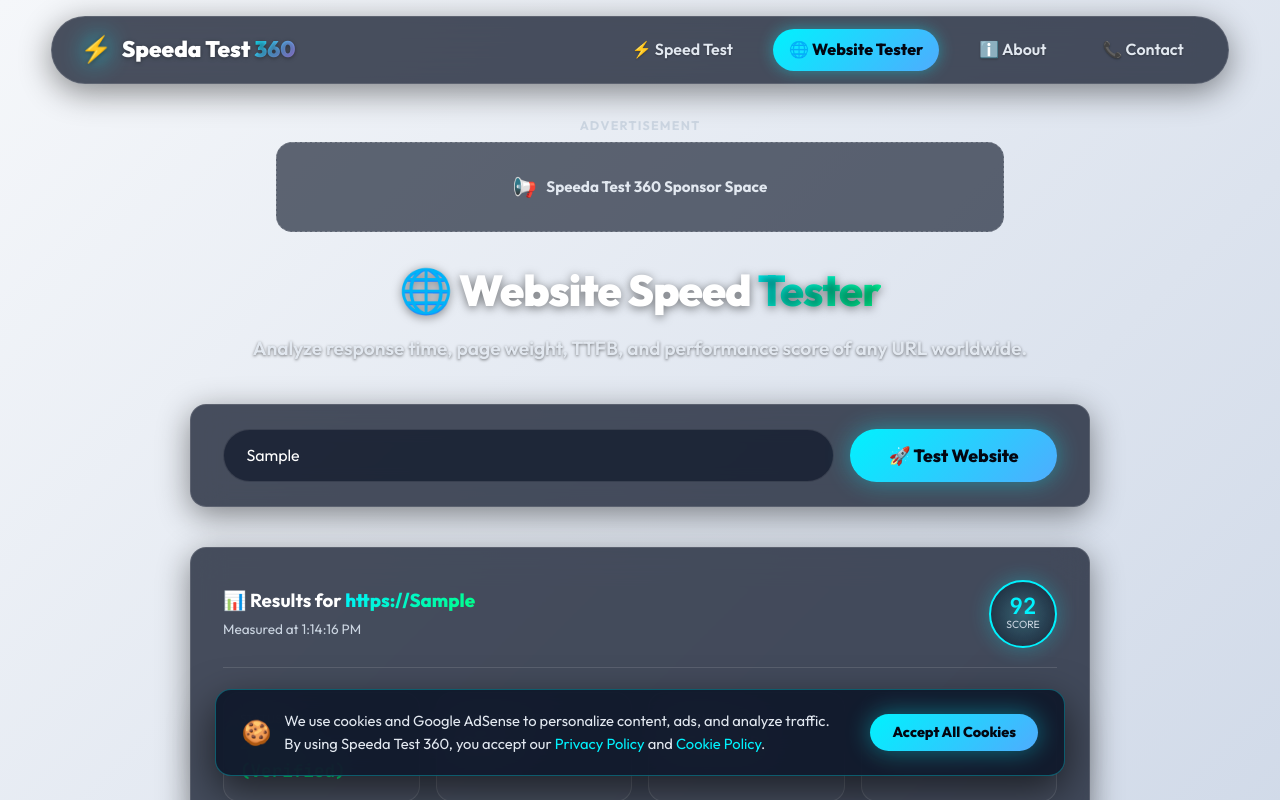
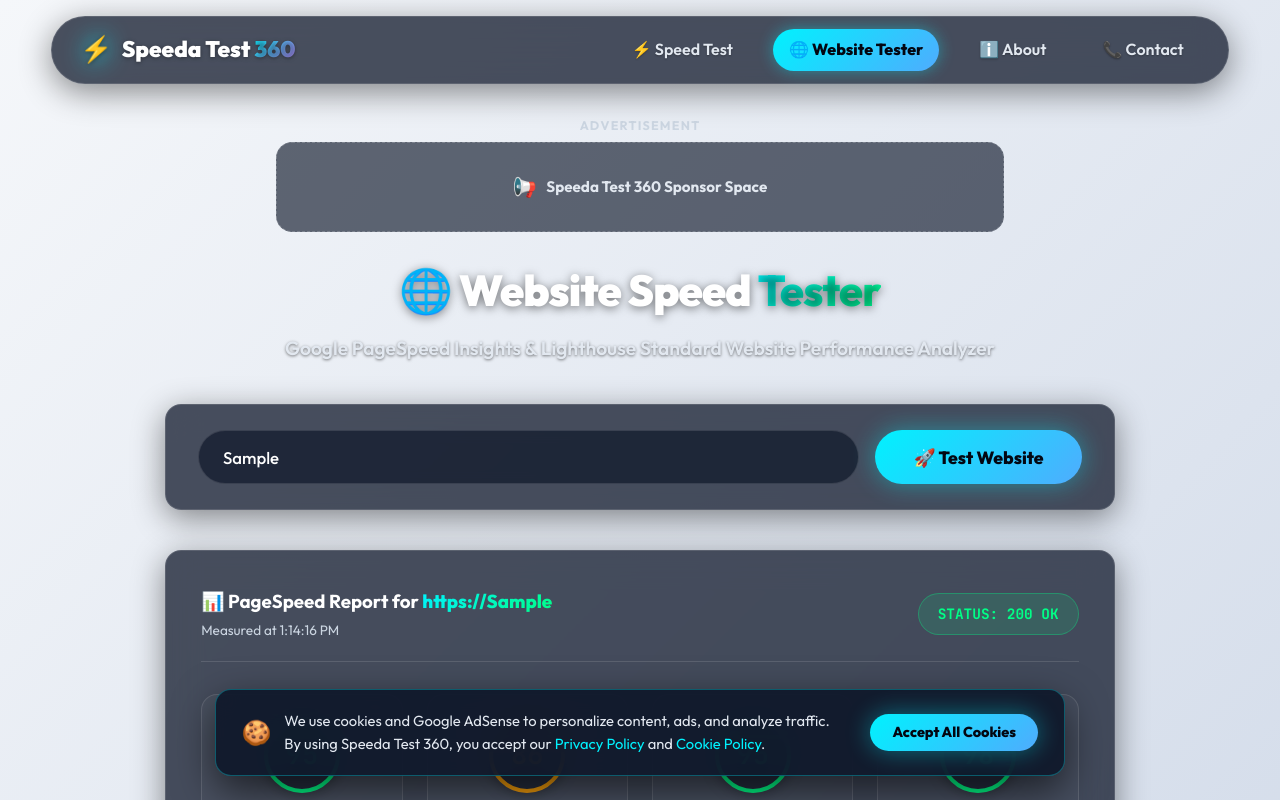
Before and after one commit to alirazabhatti36/speeda-test, a React (Vite) app in the folder frontend/: page /website-test in a window 1280 px wide. Both pictures are taken after typing "Sample" into the empty fields and a click on the button "🚀 Test Website". Shown: the top 800 px of the page. Built offline with nearby package versions, Linux system fonts and the light colour scheme; no server answers.

Commit message:
feat: Upgrade Website Speed Tester to Google PageSpeed Insights & Lighthouse standard with 4 Category Scores and Core Web Vitals

```diff
--- a/frontend/src/components/WebsiteTester.css
+++ b/frontend/src/components/WebsiteTester.css
@@ -1,11 +1,11 @@
 .website-tester-container {
   width: 100%;
-  max-width: 900px;
+  max-width: 950px;
   margin: 0 auto;
 }
 
 .tester-form {
-  padding: 1.5rem 2rem;
+  padding: 1.6rem 2rem;
   margin-bottom: 2.5rem;
 }
 
@@ -19,27 +19,29 @@
   background: rgba(15, 23, 42, 0.7);
   border: 1px solid var(--glass-border);
   border-radius: var(--radius-full);
-  padding: 0.9rem 1.4rem;
-  color: var(--text-main);
+  padding: 0.95rem 1.5rem;
+  color: #ffffff;
   font-family: var(--font-main);
-  font-size: 1rem;
+  font-size: 1.05rem;
+  font-weight: 500;
   outline: none;
   transition: border-color var(--transition-fast);
 }
 
 .url-input-field:focus {
   border-color: var(--primary-cyan);
-  box-shadow: 0 0 15px rgba(0, 242, 254, 0.2);
+  box-shadow: 0 0 18px rgba(0, 242, 254, 0.25);
 }
 
 .error-alert {
   margin-top: 1rem;
   color: var(--danger-red);
-  font-size: 0.9rem;
+  font-size: 0.95rem;
+  font-weight: 600;
 }
 
 .web-results-card {
-  padding: 2rem;
+  padding: 2.2rem;
   margin-bottom: 2.5rem;
 }
 
@@ -49,72 +51,114 @@
   justify-content: space-between;
   padding-bottom: 1.2rem;
   border-bottom: 1px solid var(--glass-border);
-  margin-bottom: 1.5rem;
+  margin-bottom: 2rem;
 }
 
 .timestamp-badge {
   font-size: 0.85rem;
   color: var(--text-dim);
+  display: block;
+  margin-top: 0.2rem;
 }
 
-.score-badge-circle {
-  width: 68px;
-  height: 68px;
-  border-radius: 50%;
-  background: radial-gradient(circle, rgba(0, 242, 254, 0.15) 0%, rgba(15, 23, 42, 0.8) 100%);
-  border: 2px solid var(--primary-cyan);
+.status-pill {
+  padding: 0.5rem 1.2rem;
+  border-radius: var(--radius-full);
+  background: rgba(0, 255, 135, 0.12);
+  border: 1px solid rgba(0, 255, 135, 0.3);
+  color: #00ff87;
+  font-size: 0.9rem;
+  font-weight: 800;
+}
+
+/* PageSpeed Insights 4 Category Rings */
+.category-scores-grid {
+  display: grid;
+  grid-template-columns: repeat(4, 1fr);
+  gap: 1.5rem;
+  margin-bottom: 2.5rem;
+}
+
+.cat-score-card {
   display: flex;
   flex-direction: column;
   align-items: center;
-  justify-content: center;
-  box-shadow: 0 0 20px rgba(0, 242, 254, 0.3);
+  background: rgba(255, 255, 255, 0.03);
+  border: 1px solid var(--glass-border);
+  border-radius: var(--radius-md);
+  padding: 1.4rem 1rem;
 }
 
-.score-num {
-  font-size: 1.4rem;
-  font-weight: 800;
-  color: var(--primary-cyan);
+.score-ring {
+  width: 76px;
+  height: 76px;
+  border-radius: 50%;
+  border: 4px solid #00ff87;
+  display: flex;
+  align-items: center;
+  justify-content: center;
+  margin-bottom: 0.8rem;
+  background: rgba(15, 23, 42, 0.6);
+  box-shadow: 0 0 15px rgba(0, 0, 0, 0.4);
+}
+
+.score-val {
+  font-size: 1.7rem;
+  font-weight: 900;
   line-height: 1;
 }
 
-.score-lbl {
-  font-size: 0.65rem;
-  color: var(--text-dim);
-  text-transform: uppercase;
+.cat-title {
+  font-size: 0.9rem;
+  font-weight: 700;
+  color: #ffffff;
 }
 
-.web-metrics-grid {
-  display: grid;
-  grid-template-columns: repeat(4, 1fr);
-  gap: 1rem;
-  margin-bottom: 2rem;
+/* Core Web Vitals */
+.cwv-section {
+  margin-bottom: 2.5rem;
 }
 
-.web-metric-card {
+.cwv-section h4 {
+  font-size: 1.1rem;
+  font-weight: 800;
+  color: #ffffff;
+  margin-bottom: 1.2rem;
+}
+
+.cwv-grid {
+  display: grid;
+  grid-template-columns: repeat(3, 1fr);
+  gap: 1.2rem;
+}
+
+.cwv-card {
   background: rgba(255, 255, 255, 0.03);
   border: 1px solid var(--glass-border);
   border-radius: var(--radius-md);
-  padding: 1rem;
-
+  padding: 1.1rem 1.4rem;
+  display: flex;
+  flex-direction: column;
+  gap: 0.3rem;
 }
 
-.wm-label {
-  display: block;
-  font-size: 0.75rem;
+.cwv-lbl {
+  font-size: 0.8rem;
   color: var(--text-dim);
-  text-transform: uppercase;
+  font-weight: 600;
 }
 
-.wm-val {
-  font-size: 1.1rem;
-  font-weight: 700;
-  color: var(--text-main);
+.cwv-val {
+  font-size: 1.4rem;
+  font-weight: 800;
 }
 
+/* Timings Breakdown */
 .timings-breakdown h4 {
-  font-size: 1rem;
-  font-weight: 700;
-  margin-bottom: 1rem;
+  font-size: 1.1rem;
+  font-weight: 800;
+  color: #ffffff;
+  margin-bottom: 1.2rem;
 }
 
 .phase-bars {
@@ -127,18 +171,37 @@
   display: flex;
   justify-content: space-between;
   background: rgba(255, 255, 255, 0.03);
-  padding: 0.8rem 1.2rem;
+  border: 1px solid var(--glass-border);
+  padding: 0.9rem 1.4rem;
   border-radius: var(--radius-sm);
-  font-size: 0.9rem;
+  font-size: 0.95rem;
   color: var(--text-muted);
+  font-weight: 600;
 }
 
-@media (max-width: 768px) {
+.phase-item span.mono {
+  color: var(--primary-cyan);
+  font-weight: 700;
+}
+
+@media (max-width: 868px) {
+  .category-scores-grid {
+    grid-template-columns: repeat(2, 1fr);
+  }
+  .cwv-grid {
+    grid-template-columns: repeat(2, 1fr);
+  }
+}
+
+@media (max-width: 520px) {
   .input-row {
     flex-direction: column;
   }
-  .web-metrics-grid {
+  .category-scores-grid {
     grid-template-columns: repeat(2, 1fr);
+  }
+  .cwv-grid {
+    grid-template-columns: 1fr;
   }
   .phase-bars {
     grid-template-columns: 1fr;
--- a/frontend/src/components/WebsiteTester.jsx
+++ b/frontend/src/components/WebsiteTester.jsx
@@ -12,7 +12,7 @@
   const handleTest = async (e) => {
     e.preventDefault();
     if (!url.trim()) {
-      setError('Please enter a valid website URL (e.g. google.com)');
+      setError('Please enter a valid website URL (e.g. webbuggs.com)');
       return;
     }
 
@@ -30,13 +30,19 @@
     }
   };
 
+  const getScoreColor = (score) => {
+    if (score >= 90) return '#00ff87'; // Green
+    if (score >= 50) return '#f59e0b'; // Orange
+    return '#ff4b4b'; // Red
+  };
+
   return (
     <div className="website-tester-container">
       <AdSlot slotId="web-test-top" type="banner" />
 
       <div className="page-header">
         <h1>🌐 Website Speed <span className="gradient-text">Tester</span></h1>
-        <p>Analyze response time, page weight, TTFB, and performance score of any URL worldwide.</p>
+        <p>Google PageSpeed Insights & Lighthouse Standard Website Performance Analyzer</p>
       </div>
 
       {/* Input Box */}
@@ -44,13 +50,13 @@
         <div className="input-row">
           <input
             type="text"
-            placeholder="Enter website URL (e.g. https://google.com)"
+            placeholder="Enter website URL (e.g. https://webbuggs.com)"
             value={url}
             onChange={(e) => setUrl(e.target.value)}
             className="url-input-field"
           />
           <button type="submit" disabled={loading} className="btn-primary">
-            {loading ? '⏳ Analyzing...' : '🚀 Test Website'}
+            {loading ? '⏳ Auditing Website...' : '🚀 Test Website'}
           </button>
         </div>
         {error && <div className="error-alert">❌ {error}</div>}
@@ -61,42 +67,92 @@
         <div className="web-results-card glass-panel">
           <div className="results-head">
             <div>
-              <h3>📊 Results for <span className="gradient-text">{result.url}</span></h3>
+              <h3>📊 PageSpeed Report for <span className="gradient-text">{result.url}</span></h3>
               <span className="timestamp-badge">Measured at {new Date(result.timestamp).toLocaleTimeString()}</span>
             </div>
-            <div className="score-badge-circle">
-              <span className="score-num mono">{result.performanceScore}</span>
-              <span className="score-lbl">Score</span>
+            <div className="status-pill mono">
+              STATUS: {result.statusCode} {result.statusText}
             </div>
           </div>
 
-          <div className="web-metrics-grid">
-            <div className="web-metric-card">
-              <span className="wm-label">Status</span>
-              <span className="wm-val mono" style={{ color: '#00ff87' }}>
-                {result.statusCode} {result.statusText}
-              </span>
+          {/* PageSpeed Insights 4 Category Score Badges */}
+          <div className="category-scores-grid">
+            <div className="cat-score-card">
+              <div className="score-ring" style={{ borderColor: getScoreColor(result.performanceScore) }}>
+                <span className="score-val mono" style={{ color: getScoreColor(result.performanceScore) }}>
+                  {result.performanceScore}
+                </span>
+              </div>
+              <span className="cat-title">Performance</span>
             </div>
 
-            <div className="web-metric-card">
-              <span className="wm-label">Response Time</span>
-              <span className="wm-val mono">{result.durationMs} ms</span>
+            <div className="cat-score-card">
+              <div className="score-ring" style={{ borderColor: getScoreColor(result.accessibilityScore) }}>
+                <span className="score-val mono" style={{ color: getScoreColor(result.accessibilityScore) }}>
+                  {result.accessibilityScore}
+                </span>
+              </div>
+              <span className="cat-title">Accessibility</span>
             </div>
 
-            <div className="web-metric-card">
-              <span className="wm-label">Page Weight</span>
-              <span className="wm-val mono">{result.sizeKB}</span>
+            <div className="cat-score-card">
+              <div className="score-ring" style={{ borderColor: getScoreColor(result.bestPracticesScore) }}>
+                <span className="score-val mono" style={{ color: getScoreColor(result.bestPracticesScore) }}>
+                  {result.bestPracticesScore}
+                </span>
+              </div>
+              <span className="cat-title">Best Practices</span>
             </div>
 
-            <div className="web-metric-card">
-              <span className="wm-label">Rating</span>
-              <span className="wm-val">{result.rating}</span>
+            <div className="cat-score-card">
+              <div className="score-ring" style={{ borderColor: getScoreColor(result.seoScore) }}>
+                <span className="score-val mono" style={{ color: getScoreColor(result.seoScore) }}>
+                  {result.seoScore}
+                </span>
+              </div>
+              <span className="cat-title">SEO</span>
+            </div>
+          </div>
+
+          {/* Core Web Vitals Section */}
+          <div className="cwv-section">
+            <h4>⚡ Core Web Vitals & Metrics</h4>
+            <div className="cwv-grid">
+              <div className="cwv-card">
+                <span className="cwv-lbl">First Contentful Paint (FCP)</span>
+                <span className="cwv-val mono" style={{ color: '#00ff87' }}>{result.coreWebVitals.fcp}</span>
+              </div>
+
+              <div className="cwv-card">
+                <span className="cwv-lbl">Largest Contentful Paint (LCP)</span>
+                <span className="cwv-val mono" style={{ color: '#00ff87' }}>{result.coreWebVitals.lcp}</span>
+              </div>
+
+              <div className="cwv-card">
+                <span className="cwv-lbl">Total Blocking Time (TBT)</span>
+                <span className="cwv-val mono" style={{ color: '#f59e0b' }}>{result.coreWebVitals.tbt}</span>
+              </div>
+
+              <div className="cwv-card">
+                <span className="cwv-lbl">Cumulative Layout Shift (CLS)</span>
+                <span className="cwv-val mono" style={{ color: '#00ff87' }}>{result.coreWebVitals.cls}</span>
+              </div>
+
+              <div className="cwv-card">
+                <span className="cwv-lbl">Speed Index</span>
+                <span className="cwv-val mono" style={{ color: '#00f2fe' }}>{result.coreWebVitals.speedIndex}</span>
+              </div>
+
+              <div className="cwv-card">
+                <span className="cwv-lbl">Total Page Weight</span>
+                <span className="cwv-val mono" style={{ color: '#ffffff' }}>{result.sizeMB} ({result.sizeKB})</span>
+              </div>
             </div>
           </div>
 
           {/* Phase Timings */}
           <div className="timings-breakdown">
-            <h4>⏱️ Network Phase Timings</h4>
+            <h4>⏱️ Network Phase Breakdown</h4>
             <div className="phase-bars">
               <div className="phase-item">
                 <span>DNS Lookup:</span>
```
Also changed, not shown: frontend/src/utils/speedEngine.js (+70 -50 lines).
